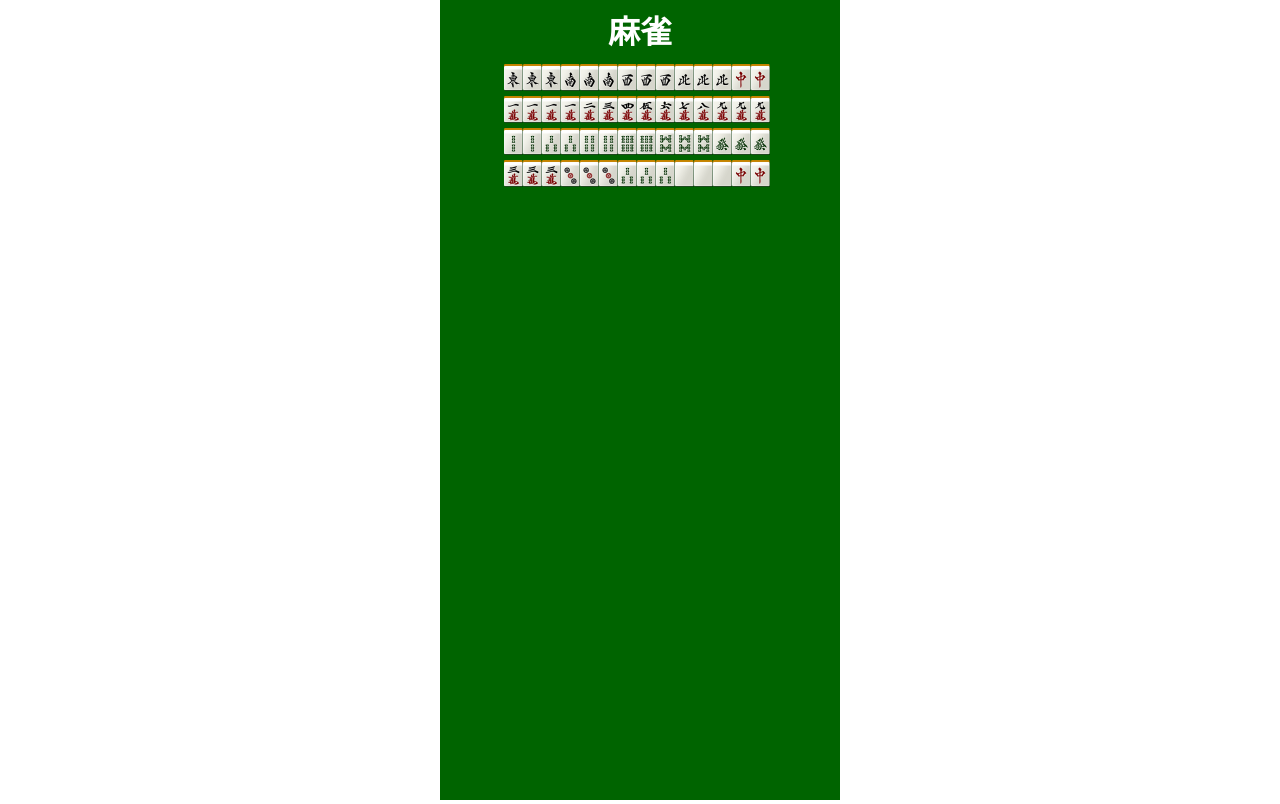
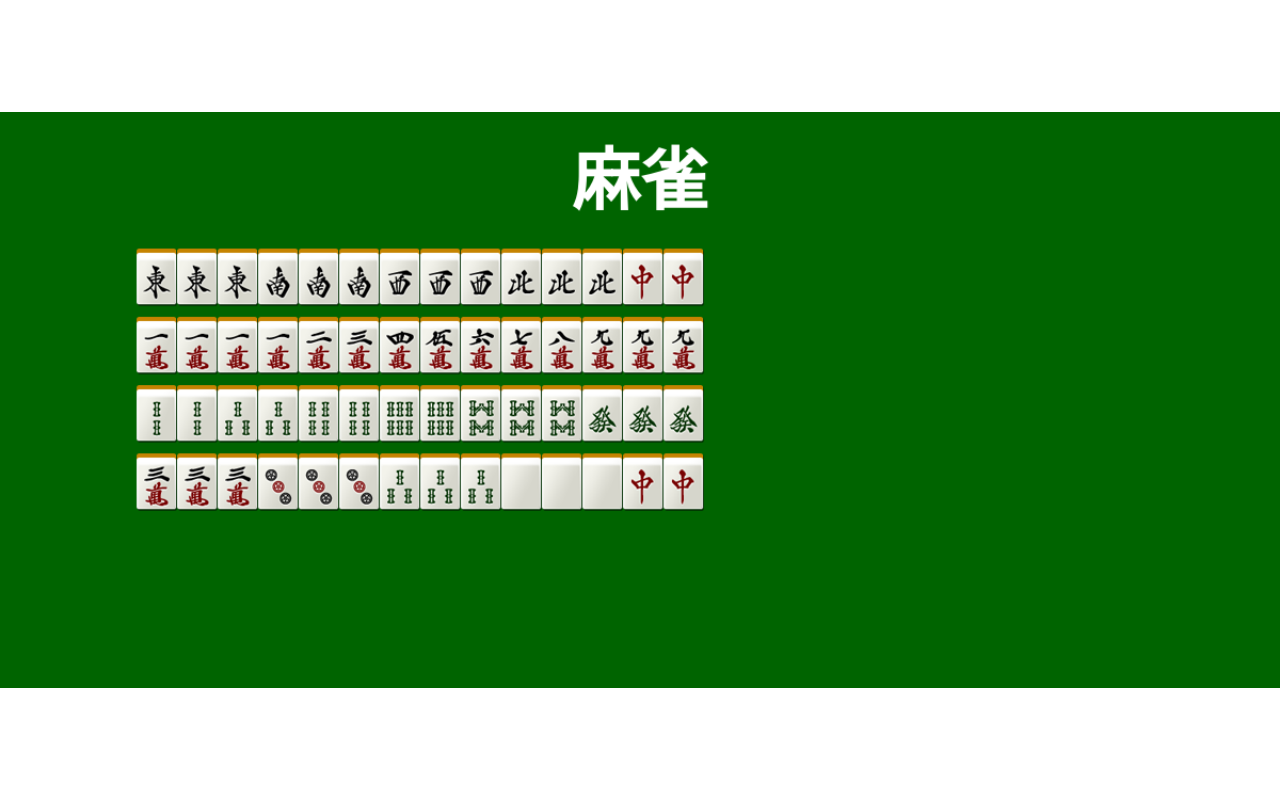
Before and after one commit to a22i118/panda, a plain HTML site: page client/www/index.html in a window 1280 px wide. Drawn offline with Linux system fonts and the light colour scheme.

Commit message:
画面を横長にする クリックした座標をサーバーに送信する

```diff
--- a/client/www/index.html
+++ b/client/www/index.html
@@ -2,7 +2,7 @@
 <html lang="jp">
 
 <head>
-    <title>474</title>
+    <title>mahjong</title>
     <meta charset="utf-8">
     <meta name="viewport"
         content="width=device-width, initial-scale=1.0, minimum-scale=1.0, maximum-scale=1.0, user-scalable=no">
@@ -21,9 +21,9 @@
             left: 50%;
             top: 50%;
             /* canvas の width/2 */
-            margin-left: -400px;
+            margin-left: -600px;
             /* canvas の height/2 */
-            margin-top: -800px;
+            margin-top: -270px;
             touch-action: none;
             z-index: 1;
         }
@@ -42,8 +42,9 @@
 </head>
 
 <body>
-    <canvas id="canvas" width=800 height=1600
-        style="position: relative; left: 50%; margin-left: -400px; top: 50%; margin-top: -800px;"> </canvas>
+    <canvas id="canvas" width=1200 height=540> </canvas>
+    <!-- <canvas id="canvas" width=800 height=400
+        style="position: relative; left: 50%; margin-left: -400px; top: 50%; margin-top: -200px;"> </canvas> -->
     <script type="text/javascript" src="js/education.js"></script>
     <script type="text/javascript" src="js/canvas.js"></script>
     <script type="module" src="js/main.js"></script>
--- a/client/www/js/main.js
+++ b/client/www/js/main.js
@@ -1,6 +1,28 @@
 'use strict'
 
 import { Hai } from "./hai.js";
+
+const wsUri = "ws://localhost:443";
+
+let websocket;
+
+if ("WebSocket" in window) {
+    websocket = new WebSocket(wsUri);
+} else if ("MozWebSocket" in window) {
+    websocket = new MozWebSocket(wsUri);
+}
+
+websocket.addEventListener("open", (event) => {
+    // websocket.send("Hello Server!");
+});
+
+websocket.addEventListener("message", (event) => {
+    console.log(event.data);
+});
+
+function doSend(message) {
+    websocket.send(message);
+}
 
 function loadHai() {
     Hai.LoadImage(main,
@@ -95,6 +117,7 @@ canvas.addEventListener('pointerdown', e => {
     const rect = canvas.getBoundingClientRect();
     const x = (e.clientX - rect.left) / (rect.width / canvas.width);
     const y = (e.clientY - rect.top) / (rect.height / canvas.height);
+    doSend(`(x, y) = (${parseInt(x)}, ${parseInt(y)})`);
 });
 
 addEventListener('pointermove', e => {
```
